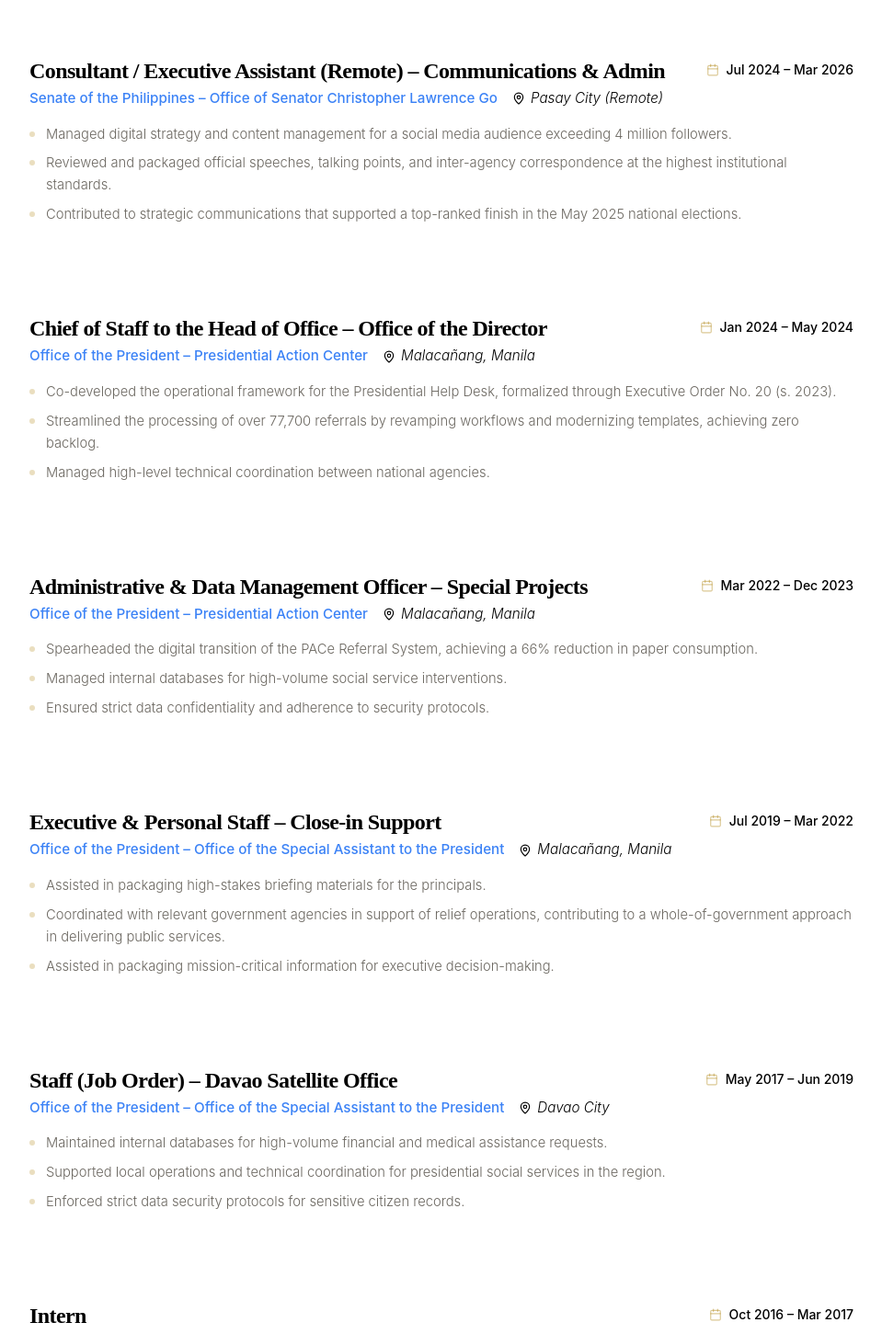
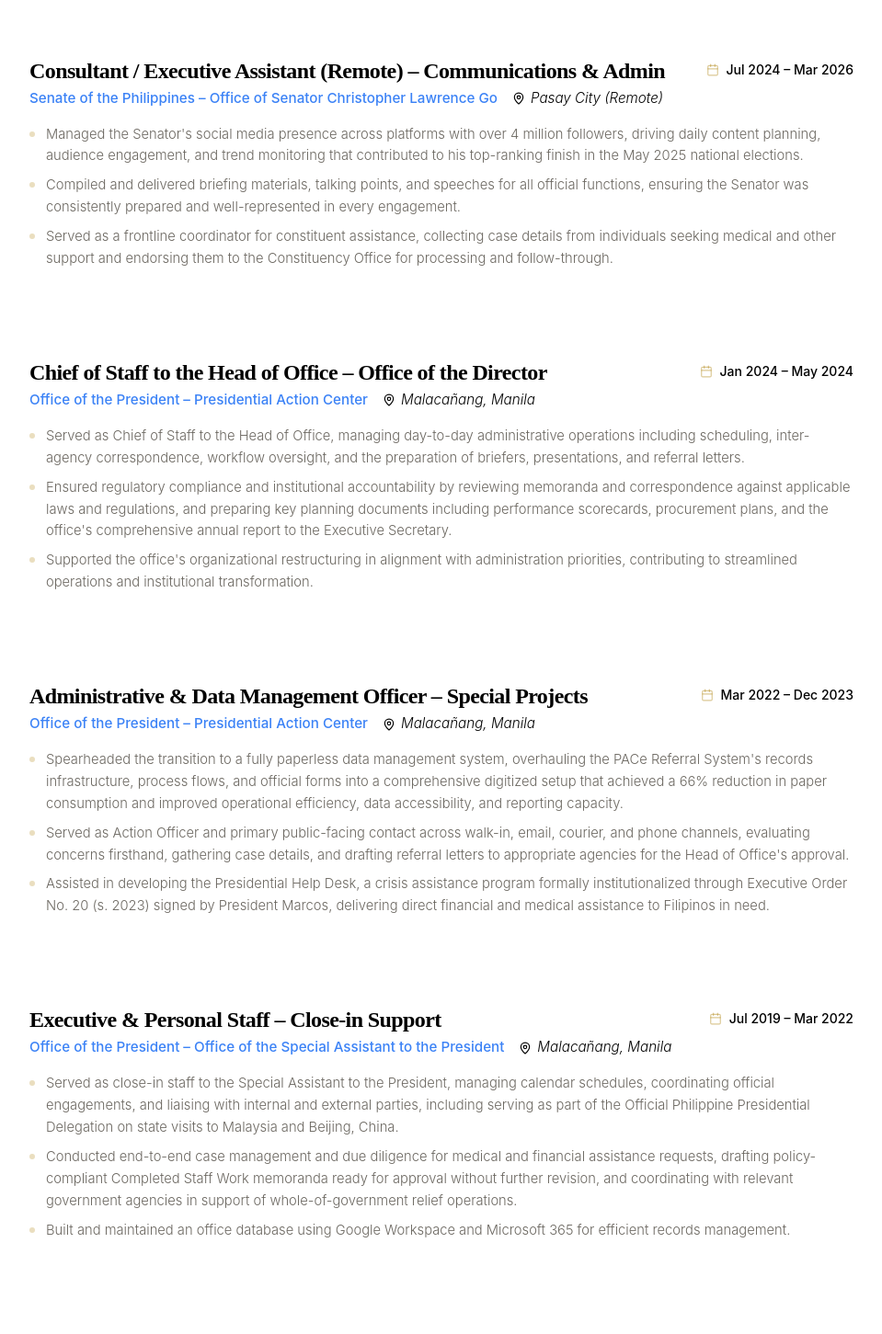
Before and after one commit to nikko-caharian/Nikko-s-Portfolio, a React (Vite) app: page /about in a window 1280 px wide. Shown: the part 800-2251 px from the top of the page at 92% size, without its empty margins (160-1119 px from the left). Built offline with nearby package versions, Linux system fonts and the light colour scheme.

Commit message:
Update About.tsx

```diff
--- a/src/pages/About.tsx
+++ b/src/pages/About.tsx
@@ -72,9 +72,9 @@
               period="Jul 2024 – Mar 2026"
               location="Pasay City (Remote)"
               description={[
-                "Managed digital strategy and content management for a social media audience exceeding 4 million followers.",
-                "Reviewed and packaged official speeches, talking points, and inter-agency correspondence at the highest institutional standards.",
-                "Contributed to strategic communications that supported a top-ranked finish in the May 2025 national elections."
+                "Managed the Senator's social media presence across platforms with over 4 million followers, driving daily content planning, audience engagement, and trend monitoring that contributed to his top-ranking finish in the May 2025 national elections.",
+                "Compiled and delivered briefing materials, talking points, and speeches for all official functions, ensuring the Senator was consistently prepared and well-represented in every engagement.",
+                "Served as a frontline coordinator for constituent assistance, collecting case details from individuals seeking medical and other support and endorsing them to the Constituency Office for processing and follow-through."
               ]}
             />
             <ExperienceItem
@@ -83,9 +83,9 @@
               period="Jan 2024 – May 2024"
               location="Malacañang, Manila"
               description={[
-                "Co-developed the operational framework for the Presidential Help Desk, formalized through Executive Order No. 20 (s. 2023).",
-                "Streamlined the processing of over 77,700 referrals by revamping workflows and modernizing templates, achieving zero backlog.",
-                "Managed high-level technical coordination between national agencies."
+                "Served as Chief of Staff to the Head of Office, managing day-to-day administrative operations including scheduling, inter-agency correspondence, workflow oversight, and the preparation of briefers, presentations, and referral letters.",
+                "Ensured regulatory compliance and institutional accountability by reviewing memoranda and correspondence against applicable laws and regulations, and preparing key planning documents including performance scorecards, procurement plans, and the office's comprehensive annual report to the Executive Secretary.",
+                "Supported the office's organizational restructuring in alignment with administration priorities, contributing to streamlined operations and institutional transformation."
               ]}
             />
             <ExperienceItem
@@ -94,9 +94,9 @@
               period="Mar 2022 – Dec 2023"
               location="Malacañang, Manila"
               description={[
-                "Spearheaded the digital transition of the PACe Referral System, achieving a 66% reduction in paper consumption.",
-                "Managed internal databases for high-volume social service interventions.",
-                "Ensured strict data confidentiality and adherence to security protocols."
+                "Spearheaded the transition to a fully paperless data management system, overhauling the PACe Referral System's records infrastructure, process flows, and official forms into a comprehensive digitized setup that achieved a 66% reduction in paper consumption and improved operational efficiency, data accessibility, and reporting capacity.",
+                "Served as Action Officer and primary public-facing contact across walk-in, email, courier, and phone channels, evaluating concerns firsthand, gathering case details, and drafting referral letters to appropriate agencies for the Head of Office's approval.",
+                "Assisted in developing the Presidential Help Desk, a crisis assistance program formally institutionalized through Executive Order No. 20 (s. 2023) signed by President Marcos, delivering direct financial and medical assistance to Filipinos in need."
               ]}
             />
             <ExperienceItem
@@ -105,9 +105,9 @@
               period="Jul 2019 – Mar 2022"
               location="Malacañang, Manila"
               description={[
-                "Assisted in packaging high-stakes briefing materials for the principals.",
-                "Coordinated with relevant government agencies in support of relief operations, contributing to a whole-of-government approach in delivering public services.",
-                "Assisted in packaging mission-critical information for executive decision-making."
+                "Served as close-in staff to the Special Assistant to the President, managing calendar schedules, coordinating official engagements, and liaising with internal and external parties, including serving as part of the Official Philippine Presidential Delegation on state visits to Malaysia and Beijing, China.",
+                "Conducted end-to-end case management and due diligence for medical and financial assistance requests, drafting policy-compliant Completed Staff Work memoranda ready for approval without further revision, and coordinating with relevant government agencies in support of whole-of-government relief operations.",
+                "Built and maintained an office database using Google Workspace and Microsoft 365 for efficient records management."
               ]}
             />
             <ExperienceItem
@@ -116,9 +116,9 @@
               period="May 2017 – Jun 2019"
               location="Davao City"
               description={[
-                "Maintained internal databases for high-volume financial and medical assistance requests.",
-                "Supported local operations and technical coordination for presidential social services in the region.",
-                "Enforced strict data security protocols for sensitive citizen records."
+                "Supported official engagements and field operations across Mindanao, assisting in logistics, documentation, and stakeholder coordination.",
+                "Performed data entry and digitization of manual records into the office database.",
+                "Promoted to close-in presidential staff within one year based on demonstrated reliability, initiative, and attention to detail."
               ]}
             />
             <ExperienceItem
@@ -127,6 +127,7 @@
               period="Oct 2016 – Mar 2017"
               location="Davao City"
               description={[
+                "Contributed to the development of the Business Permit and Licensing System (BPLS) as a capstone project, subsequently adopted by the Regional Office.",
                 "Assisted in administrative tasks and data entry for regional trade programs.",
                 "Supported the coordination of local business seminars and trade fairs."
               ]}
```
